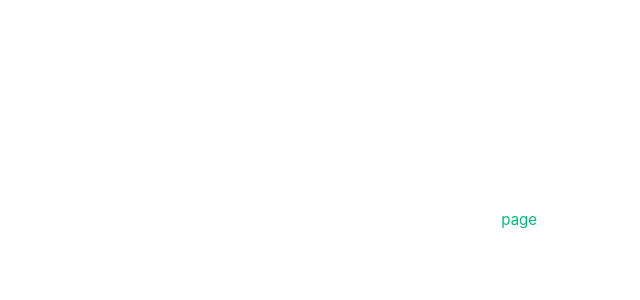
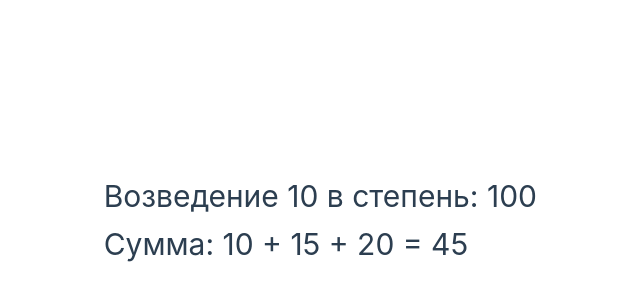
Before and after one commit to LeoonWi/Vue3_Exercises, a Vue app: page / in a window 1280 px wide. Shown: the part 180-480 px from the top of the page, without its empty margins (103-743 px from the left). Built offline with nearby package versions, Linux system fonts and the light colour scheme.

Commit message:
Выполнение кода

```diff
--- a/src/App.vue
+++ b/src/App.vue
@@ -2,8 +2,9 @@
   export default {
     data() {
       return {
-        name: 'page',
-        href: '../page.html'
+        num1: 10,
+        num2: 15,
+        num3: 20,
       }
     }
   }
@@ -11,7 +12,8 @@
 
 <template>
   <div>
-    <a :href="href">{{ name }}</a> <!-- для работы с атрибутами, нужно юзать v-bind:свойство или :свойство -->
+    <h1>Возведение {{ num1 }} в степень: {{ Math.pow(num1,2) }}</h1>
+    <h1>Сумма: {{ num1 }} + {{ num2 }} + {{ num3 }} = {{ num1 + num2 + num3 }}</h1>
   </div>
 </template>
 
```
